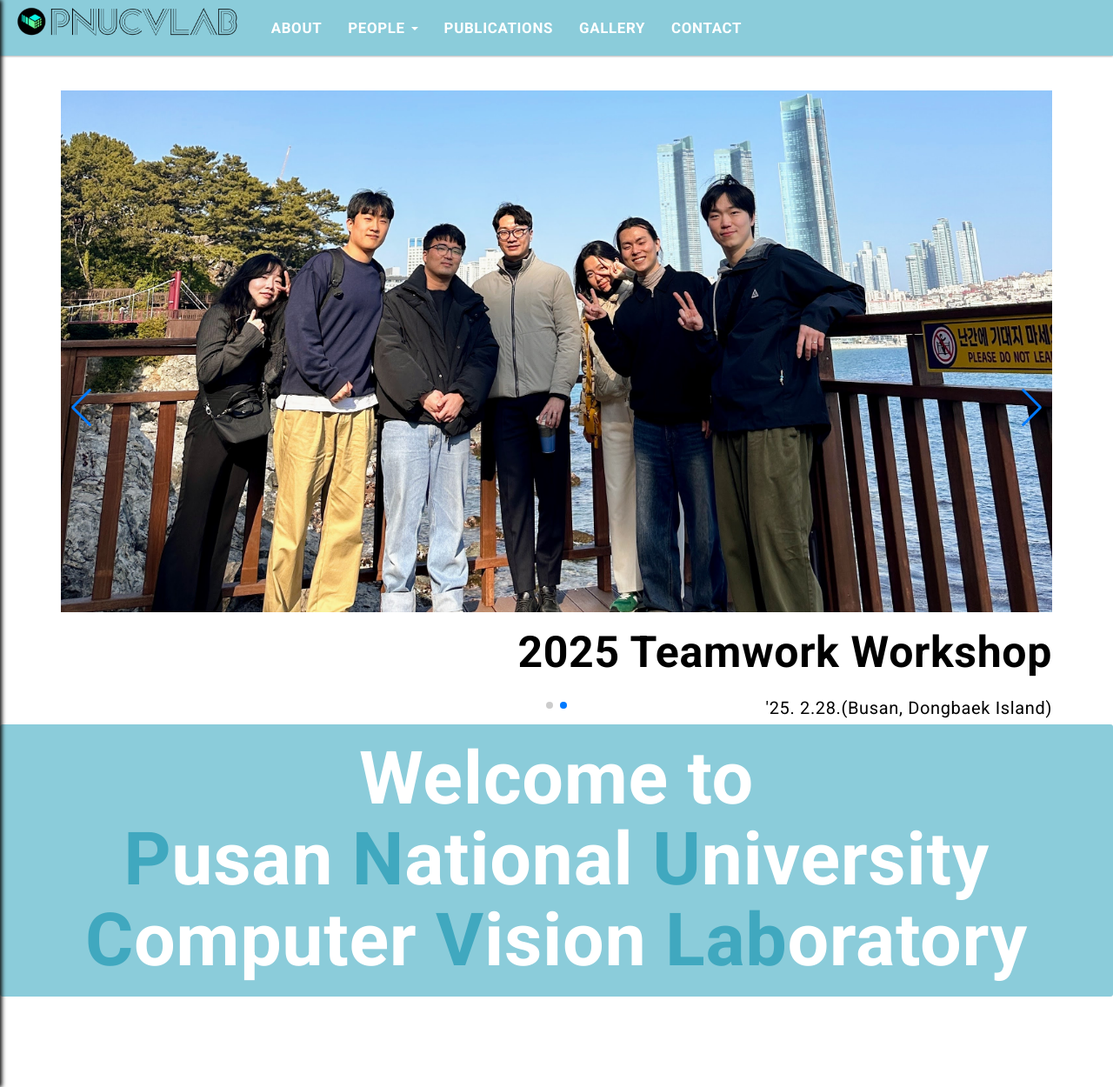
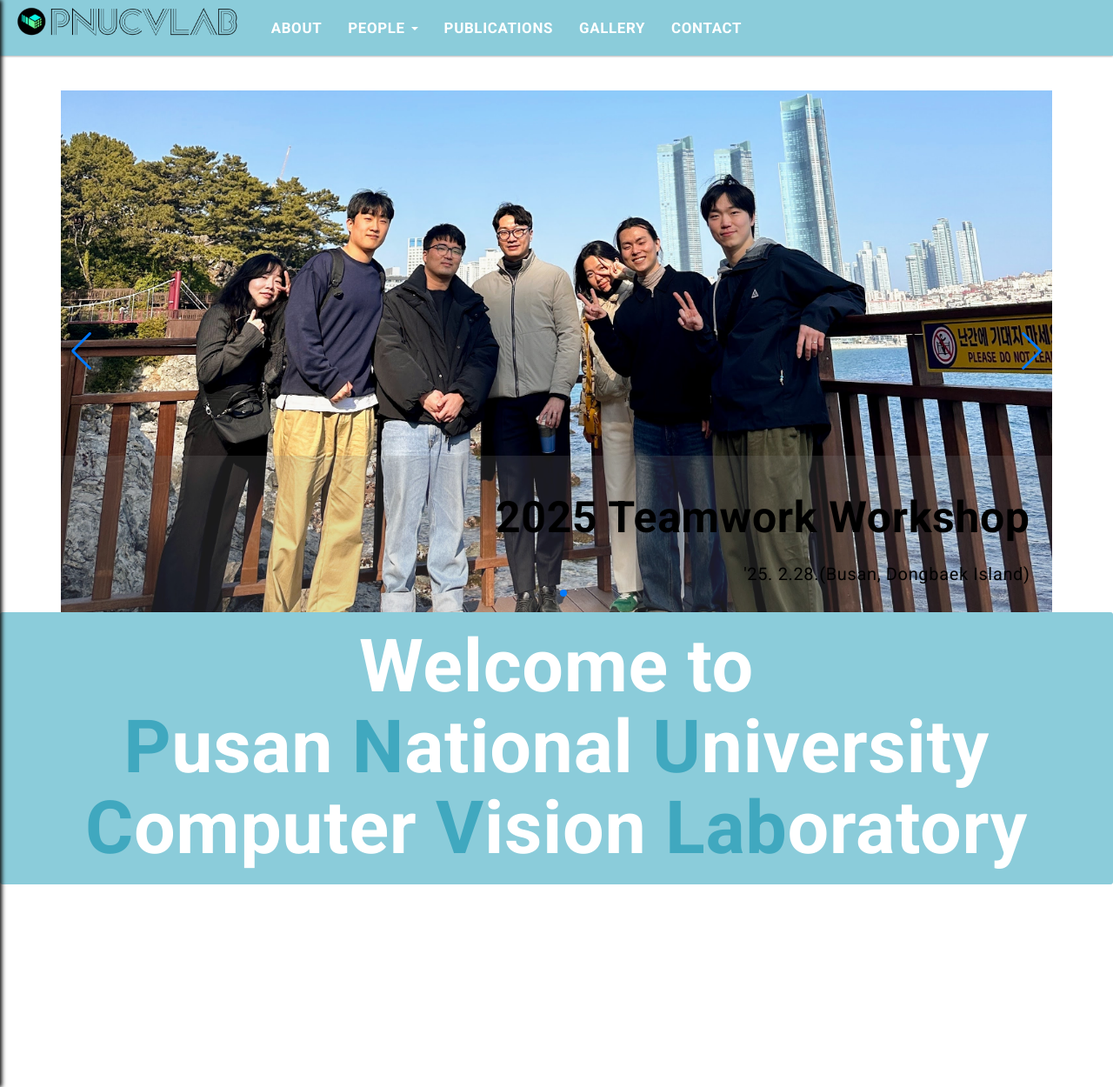
Before and after one commit to pnucvlab/pnucvlab.github.io, a Jekyll site: the page built from index.html, in a window 1280 px wide and 1250 px high. Shown: the whole window at 87% size. Built offline with Jekyll 4.4.1, drawn with Linux system fonts in a browser that asks for light colours; the list of posts is cut into pages by our own code.

Commit message:
edit notice

```diff
--- a/assets/css/main.css
+++ b/assets/css/main.css
@@ -46,12 +46,13 @@ body {
 	object-fit: cover;
   }
 
-  .notice-swiper .swiper-slide .notice-image-wrapper .notice-content {
+  .notice-swiper .notice-slide .notice-content {
 	position: absolute;
 	bottom: 0;
 	left: 0;
 	width: 100%;
-	color: rgba(0, 0, 0, 0.2);
+	background-color: rgba(128, 128, 128, 0.2);
+	color: #000;
 	padding: 1.5em;
 	box-sizing: border-box;
   }
```
